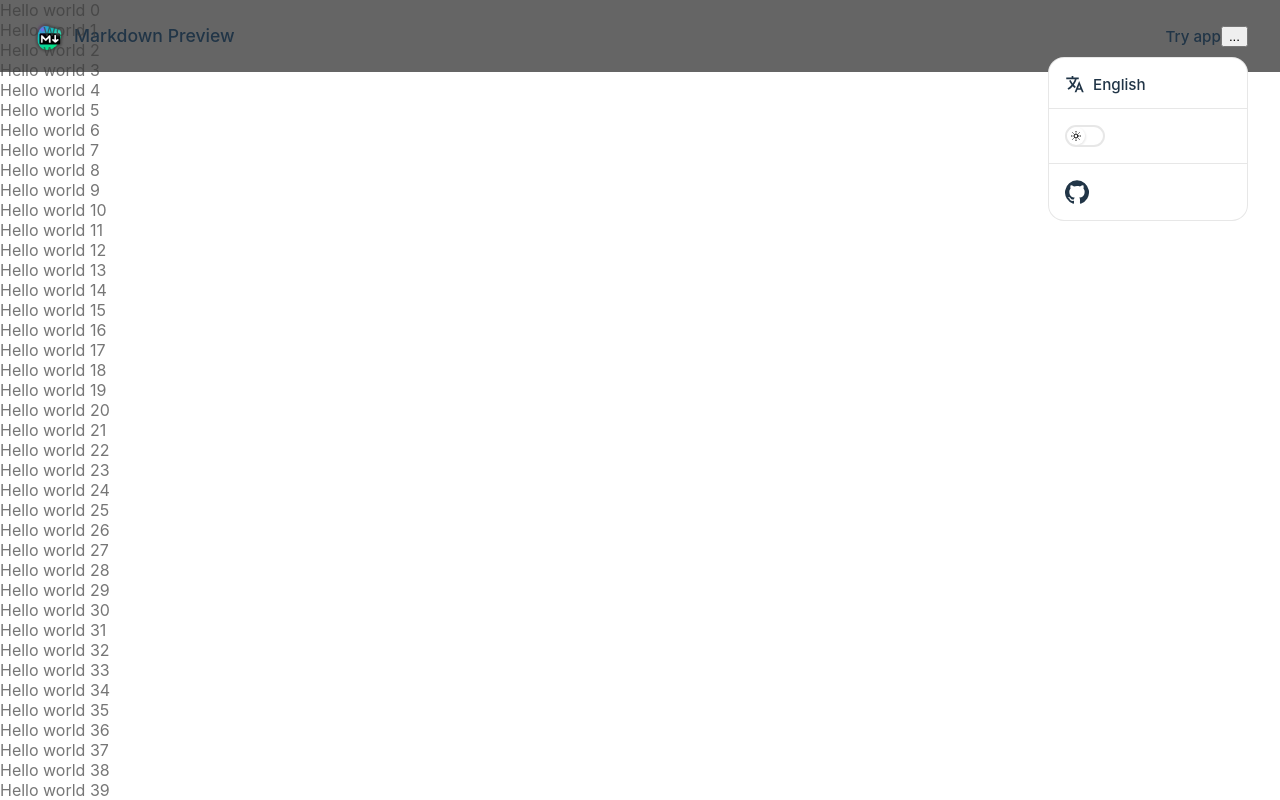
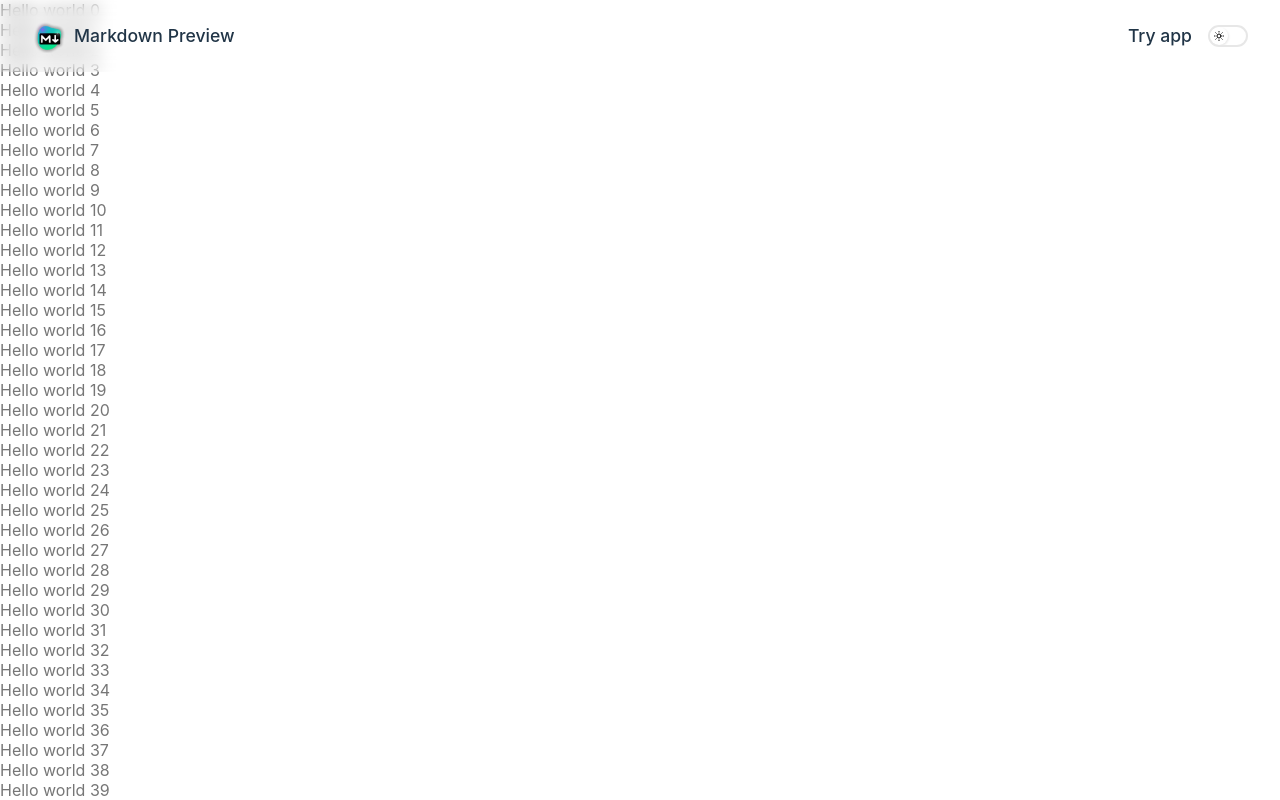
Before and after one commit to rundevs/rundev, a Next.js app: page / in a window 1280 px wide. Shown: the top 800 px of the page. Built offline with nearby package versions, Linux system fonts and the light colour scheme.

Commit message:
fix: remove modal menu

```diff
--- a/components/Navbar/header.module.css
+++ b/components/Navbar/header.module.css
@@ -3,8 +3,11 @@
   max-width: 1376px;
   margin: 0 auto;
   border-bottom: 1px solid var(--md-divider-light-1);
-  height: 57px;
+  height: var(--md-nav-height);
   backdrop-filter: saturate(50%) blur(8px);
+  z-index: 10;
+  position: relative;
+  flex-shrink: 0;
 }
 
 .nav {
@@ -26,6 +29,7 @@
   position: relative;
   width: max-content;
 }
+
 .title h1 {
   font-weight: 500;
   color: var(--md-text-1);
@@ -38,6 +42,7 @@
   opacity: 0.8;
   cursor: pointer;
 }
+
 .logo {
   padding: 0;
   margin: 0;
@@ -57,6 +62,7 @@
 
 .navbar {
   height: 100%;
+  gap: 1rem;
 }
 
 .burgerBtn {
@@ -73,7 +79,6 @@
 }
 
 /* handle burger nav */
-
 .burger {
   width: 18px;
   height: 18px;
@@ -161,16 +166,25 @@
   overflow-y: auto;
 }
 .MenuContent li {
-  width: 288px;
+  max-width: 288px;
+  width: 100%;
 }
+
+.navLink {
+  height: 100%;
+  display: flex;
+  align-items: center;
+}
+
 .link, .navLink {
-  padding: 1rem 0 0.9rem 0;
-  font-size: 0.95rem;
+  font-size: 1rem;
+  line-height: 1.5;
   font-weight: 500;
   color: var(--md-text-1);
 }
 
 .link{
+  padding: 1rem 0rem;
   border-bottom: 1px solid var(--md-divider-light-1);
 }
 .language {
@@ -190,16 +204,9 @@
 .link:hover, .navLink:hover {
   color: var(--md-text-3);
 }
-.appearanceMobile {
-  background-color: var(--md-bg-2);
-  padding: 1rem 0;
-  border-radius: 0.5rem;
-}
+
 .appearance {
-  padding: 0 1rem;
   color: var(--md-text-2);
-  font-size: 0.85rem;
-  font-weight: 500;
   display: flex;
   align-items: center;
   justify-content: space-between;
@@ -320,8 +327,12 @@
   .header {
     position: fixed;
     top: 0;
+    left: 0;
     height: 72px;
-    background-color: #242424b3;
+    background-color: var(--md-bg-blur);
     border: none;
   }
+  .navLink {
+    font-size: 1.1rem;
+  }
 }
--- a/components/Navbar/hrefs.js
+++ /dev/null
@@ -1,3 +0,0 @@
-export const hrefs = [
-  { name: 'Try app', href: '/app' },
-]
--- a/components/Navbar/index.jsx
+++ b/components/Navbar/index.jsx
@@ -2,11 +2,10 @@ import React, { useEffect, useState } from 'react'
 import Image from 'next/image'
 import Link from 'next/link'
 import BarHamburger from './BarHamburger'
-import { hrefs } from './hrefs'
+import { hrefs } from '../../assets/hrefs'
 import style from './header.module.css'
 import Appearance from './display/Appearance'
 import Languages from './display/Languages'
-import { GitHub } from '../../assets/icons'
 
 const Navigation = () => {
   const [activeMenu, setActiveMenu] = useState(false)
@@ -36,6 +35,12 @@ const Navigation = () => {
           <h1>Markdown Preview</h1>
         </div>
         <nav className={style.navbar}>
+          {hrefs.map((link, key) => (
+            <Link href={link.href} key={key}>
+              <a className={style.navLink}>{link.name}</a>
+            </Link>
+          ))}
+          <Appearance />
           <button onClick={handleMenu} className={style.burgerBtn} aria-label='mobile-navigation' aria-expanded={activeMenu}>
             <BarHamburger />
           </button>
@@ -47,33 +52,8 @@ const Navigation = () => {
                 </li>
               ))}
               <li style={{ margin: '0.5rem 0' }}><Languages /></li>
-              <li className={style.appearanceMobile}><Appearance /></li>
             </ul>
           )}
-          {hrefs.map((link, key) => (
-            <Link href={link.href} key={key}>
-              <a className={style.navLink}>{link.name}</a>
-            </Link>
-          ))}
-          <div className={style.hoverBtn}>
-            <button
-              type='button'
-              aria-haspopup={true}
-              aria-expanded={false}
-              aria-label='extra navigation'
-            >
-              ...
-            </button>
-            <div className={style.hoverMenu}>
-              <div className={style.menuLang}><Languages /></div>
-              <div className={style.appearanceDesktop}><Appearance /></div>
-              <div className={style.menuSocial}>
-                <Link href='https://github.com/Simply-Markdown/mdpreview-web'>
-                  <a target='_blank' title='github' rel='noopener noreferrer'><GitHub /></a>
-                </Link>
-              </div>
-            </div>
-          </div>
         </nav>
       </div>
     </header>
```
